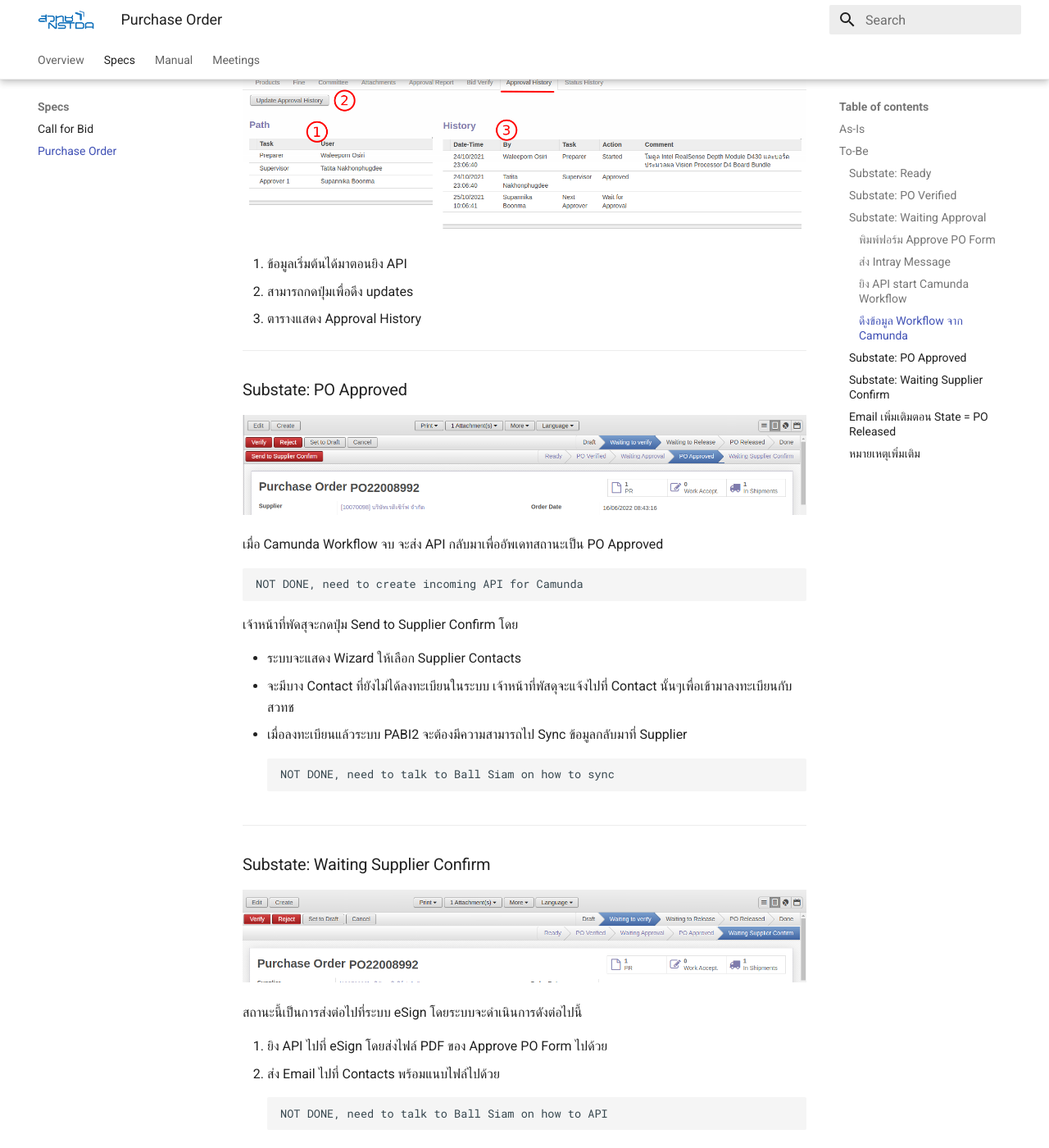
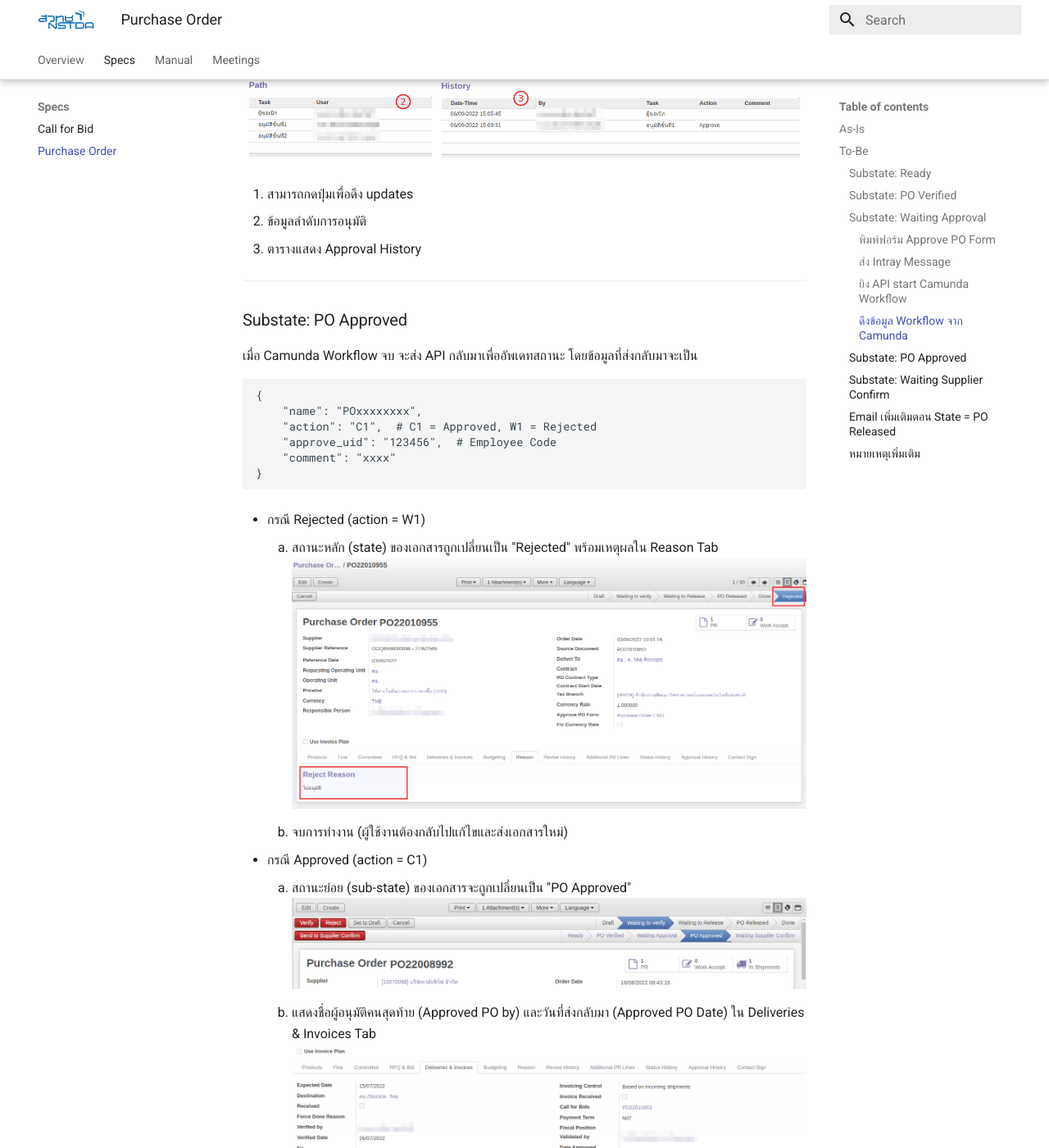
Before and after one commit to ecosoft-odoo/esign-mkdocs, an MkDocs documentation site: the page built from docs/specs/po.md, in a window 1280 px wide and 1400 px high, scrolled down 4251 px. Shown: the whole window at 82% size. Built offline with MkDocs 1.6.1 and Material for MkDocs 9.7.7, drawn with Linux system fonts in a browser that asks for light colours.

Commit message:
[UPD] camunda workflow

```diff
--- a/docs/specs/po.md
+++ b/docs/specs/po.md
@@ -130,31 +130,43 @@
 
 #### ดึงข้อมูล Workflow จาก Camunda
 
-    NOT DONE - this is similar to Approval History in Call for Bid, need to talk to Bon Bordin
-
 ![](pics/po_approval_history.png)
 
-1. ข้อมูลเริ่มต้นได้มาตอนยิง API
-2. สามารถกดปุ่มเพื่อดึง updates
+1. สามารถกดปุ่มเพื่อดึง updates
+2. ข้อมูลลำดับการอนุมัติ
 3. ตารางแสดง Approval History
 
 ---
 
 ### Substate: PO Approved
 
-![](pics/po5.png)
+เมื่อ Camunda Workflow จบ จะส่ง API กลับมาเพื่ออัพเดทสถานะ โดยข้อมูลที่ส่งกลับมาจะเป็น
 
-เมื่อ Camunda Workflow จบ จะส่ง API กลับมาเพื่ออัพเดทสถานะเป็น PO Approved
+    {
+        "name": "POxxxxxxxx",
+        "action": "C1",  # C1 = Approved, W1 = Rejected
+        "approve_uid": "123456",  # Employee Code
+        "comment": "xxxx"
+    }
 
-    NOT DONE, need to create incoming API for Camunda
+- กรณี Rejected (action = W1)
 
-เจ้าหน้าที่พัดสุจะกดปุ่ม Send to Supplier Confirm โดย
+    1. สถานะหลัก (state) ของเอกสารถูกเปลี่ยนเป็น "Rejected" พร้อมเหตุผลใน Reason Tab
+    ![](pics/po5_2.png)
+    2. จบการทำงาน (ผู้ใช้งานต้องกลับไปแก้ไขและส่งเอกสารใหม่)
 
-* ระบบจะแสดง Wizard ให้เลือก Supplier Contacts
-* จะมีบาง Contact ที่ยังไม่ได้ลงทะเบียนในระบบ เจ้าหน้าที่พัสดุจะแจ้งไปที่ Contact นั้นๆเพื่อเข้ามาลงทะเบียนกับสวทช
-* เมื่อลงทะเบียนแล้วระบบ PABI2 จะต้องมีความสามารถไป Sync ข้อมูลกลับมาที่ Supplier
+- กรณี Approved (action = C1)
 
-        NOT DONE, need to talk to Ball Siam on how to sync
+    1. สถานะย่อย (sub-state) ของเอกสารจะถูกเปลี่ยนเป็น "PO Approved"
+    ![](pics/po5.png)
+    2. แสดงชื่อผู้อนุมัติคนสุดท้าย (Approved PO by) และวันที่ส่งกลับมา (Approved PO Date) ใน Deliveries & Invoices Tab
+    ![](pics/po5_1.png)
+    3. เจ้าหน้าที่พัดสุจะกดปุ่ม Send to Supplier Confirm โดย
+        * ระบบจะแสดง Wizard ให้เลือก Supplier Contacts
+        * จะมีบาง Contact ที่ยังไม่ได้ลงทะเบียนในระบบ เจ้าหน้าที่พัสดุจะแจ้งไปที่ Contact นั้นๆเพื่อเข้ามาลงทะเบียนกับสวทช
+        * เมื่อลงทะเบียนแล้วระบบ PABI2 จะต้องมีความสามารถไป Sync ข้อมูลกลับมาที่ Supplier
+
+                NOT DONE, need to talk to Ball Siam on how to sync
 
 ---
 
```
Also changed, not shown: docs/specs/pics/po5_1.png (added), docs/specs/pics/po5_2.png (added), docs/specs/pics/po_approval_history.png.
